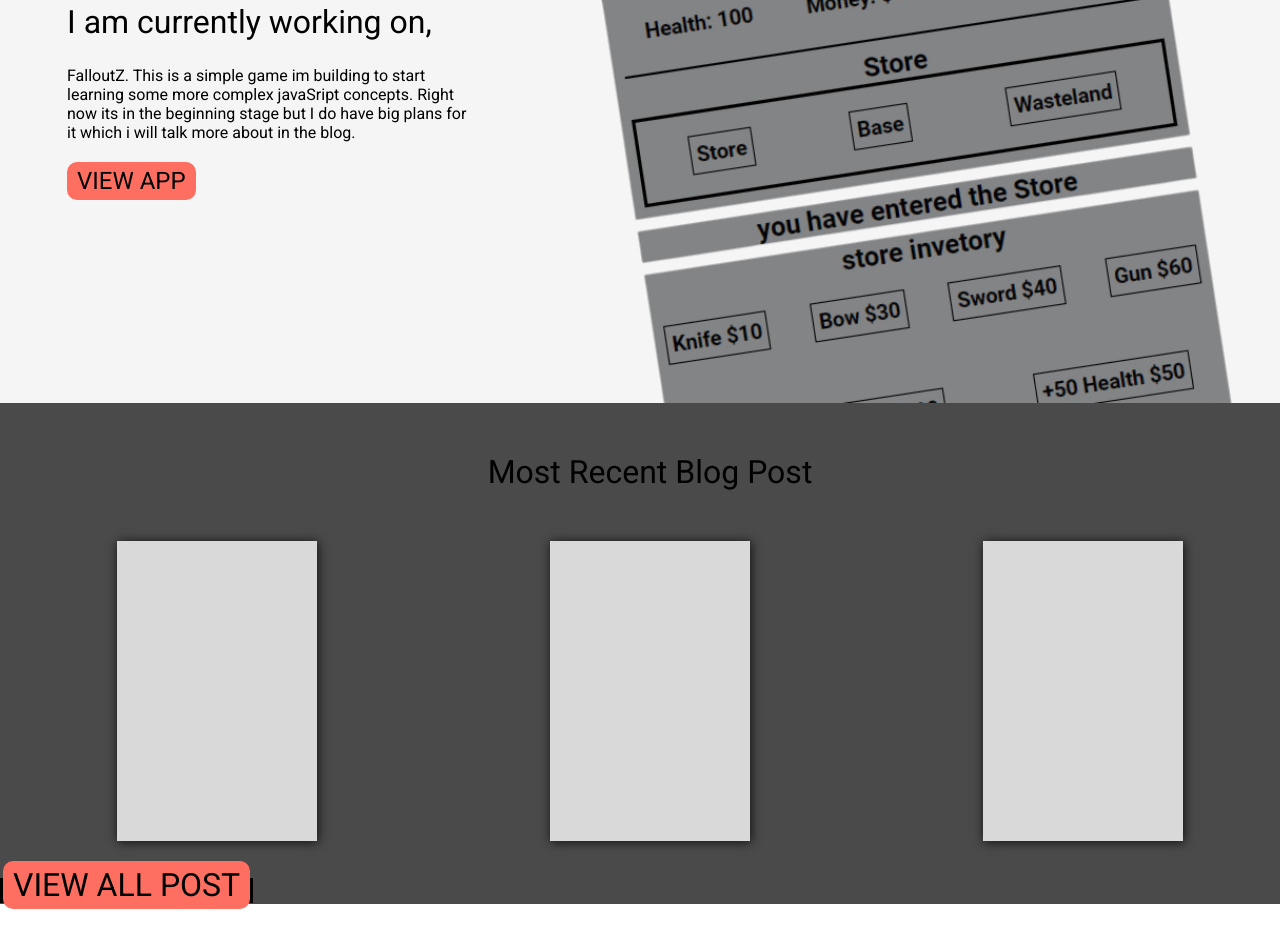
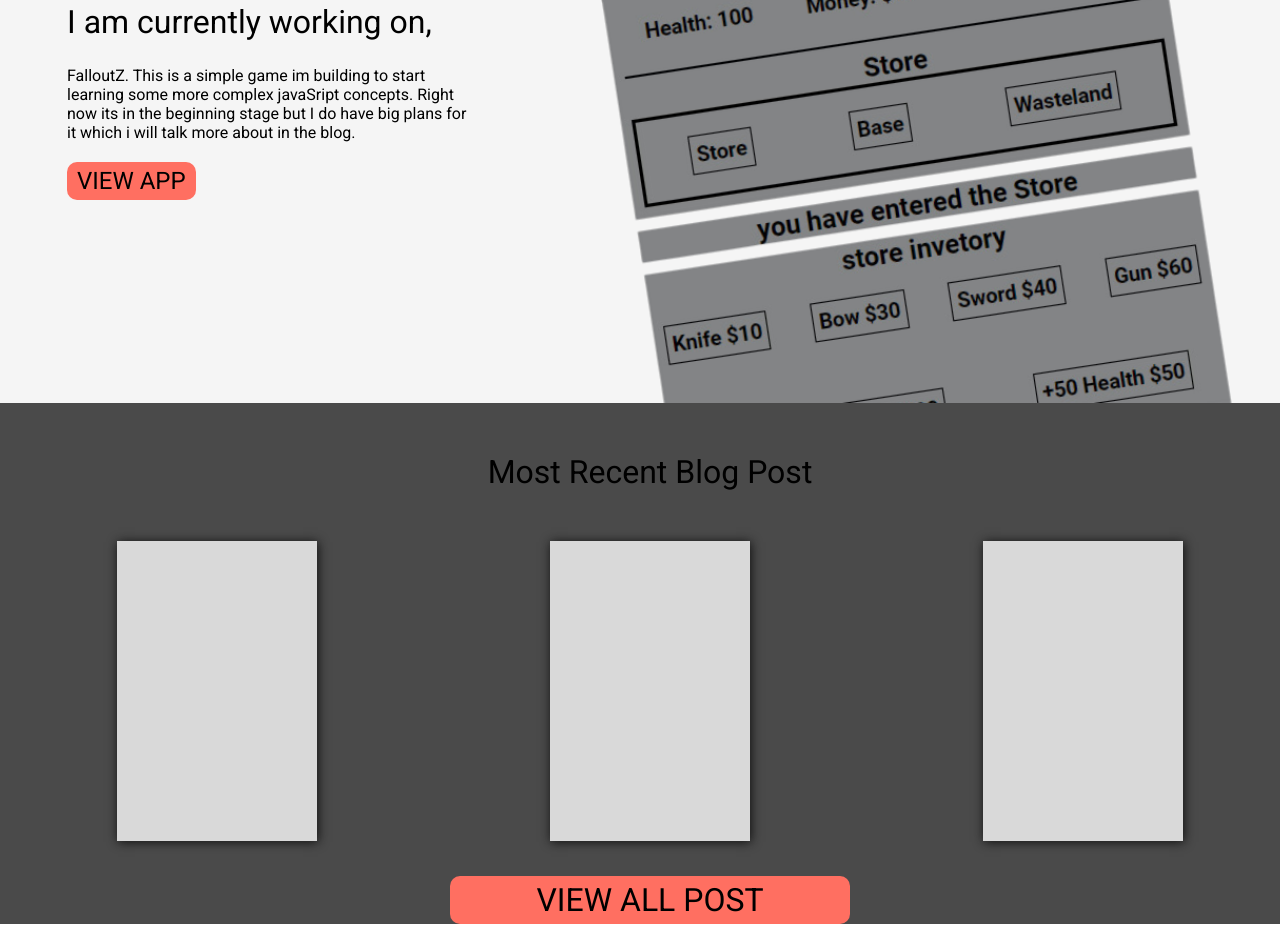
Before and after one commit to AzariahSILAS/garbageCode, a plain HTML site: page index.html in a window 1280 px wide. Shown: the part 1250-2184 px from the top of the page. Before the commit the page ends 2159 px from the top, so only its background shows below. Drawn offline with Linux system fonts and the light colour scheme.

Commit message:
im about to completly change the way  im doing the css so i thought it would be a good idea to save it first

```diff
--- a/index.html
+++ b/index.html
@@ -12,7 +12,7 @@
         <img class="img1 cp" src="assets/garbage.png" alt="">
         <div class="df tc aic">
            <p class="t24 pSmall cp">HOME</p>
-            <p class="t24 pSmall cp">COLLECTION</p>
+            <a href="collection.html"><p class="t24 pSmall cp">COLLECTION</p></a>
             <p class="t24 pSmall cp">ABOUT</p>
             <p class="t24 pSmall cp">BLOG</p>
         </div>
@@ -45,17 +45,18 @@
     </div>
     <div class="third-section container2 ctn500 c3">
         <h1 class="tc pMedium">Most Recent Blog Post </h1>
-       <div class="dflex">
+        <div class="dflex">
         <div class="card"></div>
         <div class="card"></div>
         <div class="card"></div>
        </div>
-       <div class="mauto">
-        <h1 class="btn c2">VIEW ALL POST</h1>
-       </div>
+       <div class="">
+        <h1 class="lastButton">VIEW ALL POST</h1>
+        </div>
 
 
     </div>
+
 
     <footer class="container c1"></footer>
 
--- a/styles.css
+++ b/styles.css
@@ -7,6 +7,19 @@
   box-sizing: border-box;
   margin: 0;
 
+}
+.lastButton{
+    margin: 10px auto;
+    width: 400px;
+    border-radius: 10px;
+    padding: 5px 10px;
+    cursor: pointer;
+    background-color: #FF6F61;
+    text-align: center;
+}
+a{
+    /* text-decoration: none; */
+    color: #0f0f0f;
 }
 /* ------------------colors---------------------- */
 .c1{
```
Also changed, not shown: collection.html (added, +13 -0 lines).
